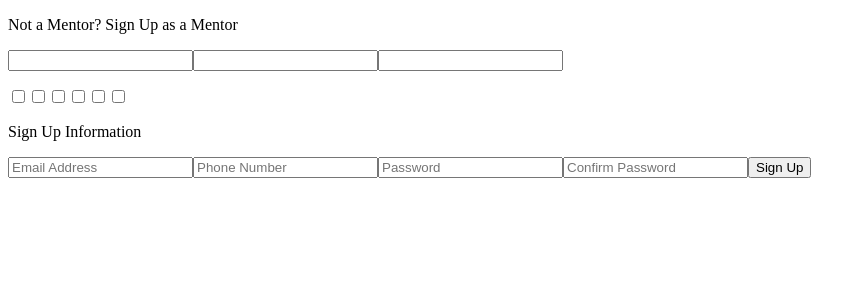
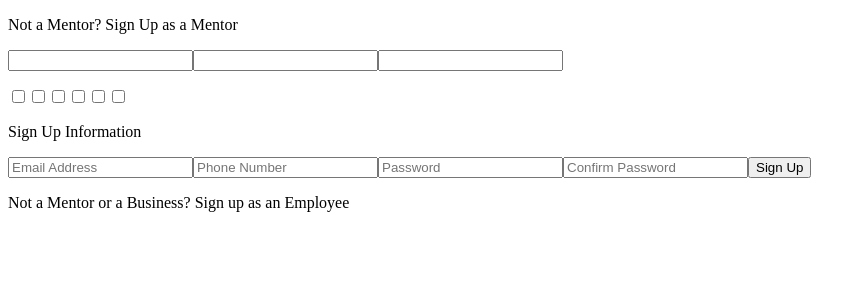
Before and after one commit to eliaschristina4/r2h-capstone, a React (Create React App) app in the folder client/: page /signup/1 in a window 1280 px wide. Shown: the top 300 px of the page, without its empty margins (0-866 px from the left). Built offline with nearby package versions, Linux system fonts and the light colour scheme.

Commit message:
Added an icon and the form is ready to be styled

```diff
--- a/client/src/Components/Sign Up/InterestsRoles.tsx
+++ b/client/src/Components/Sign Up/InterestsRoles.tsx
@@ -11,6 +11,7 @@ interface Roles {
 }
 
 export const InterestsRoles = (rolesData: Roles) => {
+  console.log(rolesData);
   return (
     <>
       <p className="sign-up-title">{rolesData.title}</p>
--- a/client/src/Pages/SignUp.tsx
+++ b/client/src/Pages/SignUp.tsx
@@ -6,6 +6,9 @@ import { Footer } from "../Components/Footer";
 import { Header } from "../Components/Header";
 import { Form } from "../Components/Sign Up/Form";
 import { InterestsRoles } from "../Components/Sign Up/InterestsRoles";
+
+// CSS
+import "../Styles/SignUp.css";
 
 // Interface
 
@@ -56,13 +59,15 @@ export const SignUp = () => {
     },
   });
 
+  const [roles, setRoles] = useState([]);
+
   const parameters: string | undefined = useParams().user;
 
   const handleSubmit = (e: any) => {
     e.preventDefault();
     const formData = new FormData(e.target.form);
     const data = Object.fromEntries(formData.entries());
-    console.log(data);
+    console.log({ ...data, roles: roles });
   };
 
   useEffect(() => {
@@ -114,8 +119,13 @@ export const SignUp = () => {
 
             <input type="submit" value="Sign Up" onClick={handleSubmit}></input>
           </form>
+          <p className="redirect-sign-up">
+            Not a Mentor or a Business? Sign up as an Employee
+          </p>
         </section>
-        <section className="icon-section"></section>
+        <section className="icon-section">
+          <img></img>
+        </section>
       </main>
       <Footer />
     </section>
```
Also changed, not shown: client/src/Styles/DELETE.txt (deleted), client/src/Styles/SignUp.css (added).
